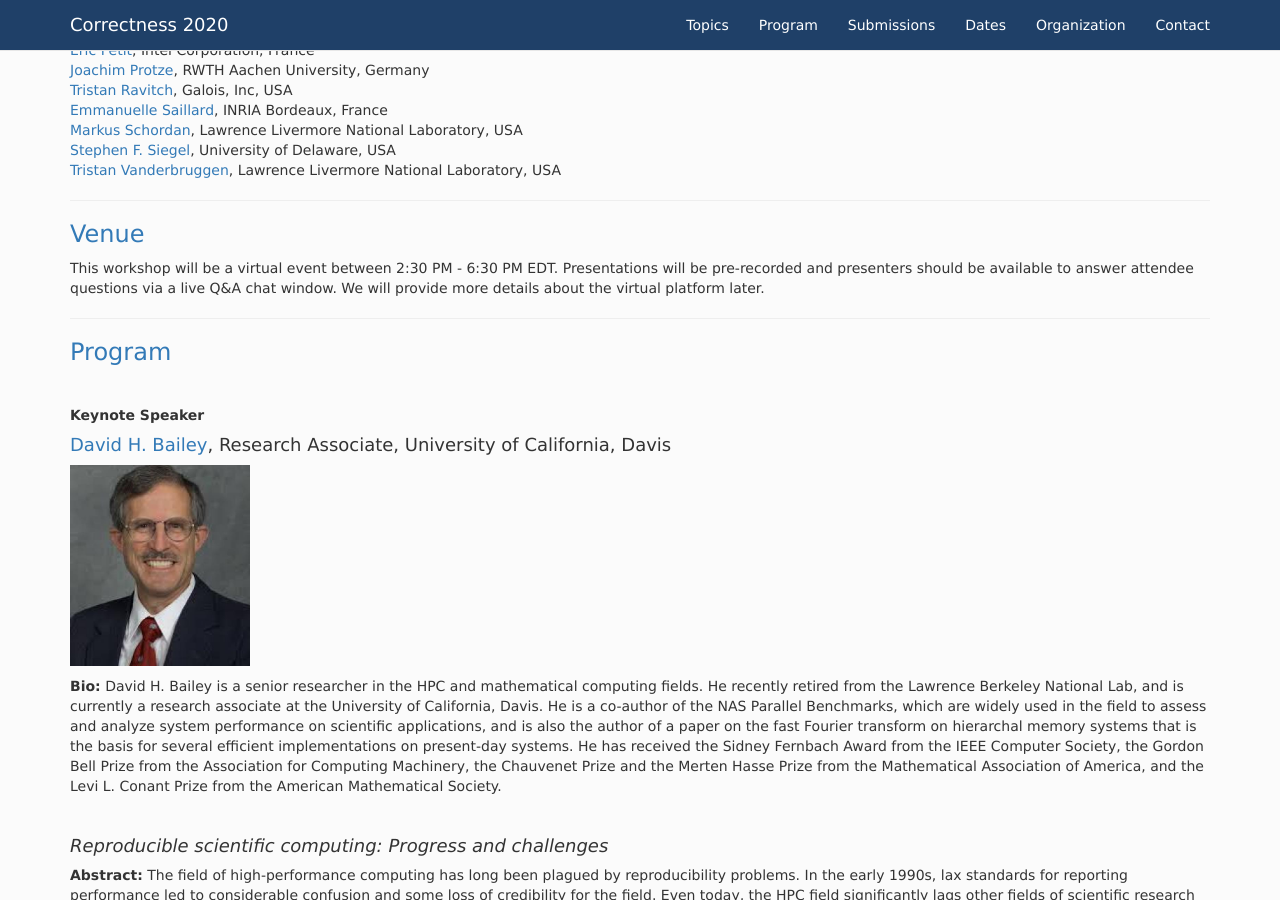
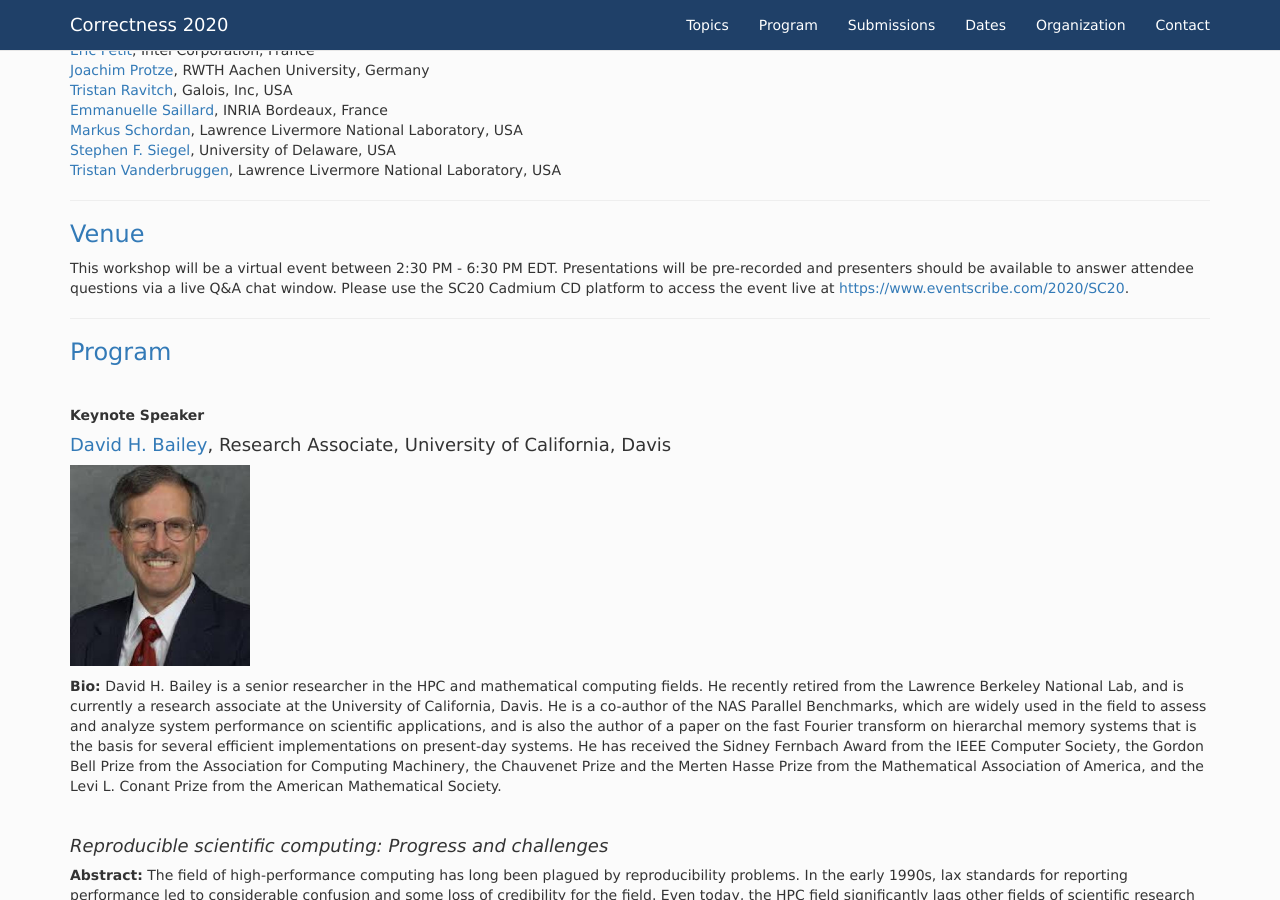
Before and after one commit to correctness-workshop/2020, a Jekyll site: the page built from index.md, in a window 1280 px wide and 900 px high, scrolled down 2504 px. Built offline with Jekyll 4.4.1, drawn with Linux system fonts in a browser that asks for light colours; nearby versions of some CDN libraries; the list of posts is cut into pages by our own code.

Commit message:
added link

```diff
--- a/index.md
+++ b/index.md
@@ -125,7 +125,7 @@ All time zones are AOE.
 ---
 ### <a class="anchor" name="venue">Venue</a>
 
-This workshop will be a virtual event between 2:30 PM - 6:30 PM EDT. Presentations will be pre-recorded and presenters should be available to answer attendee questions via a live Q&A chat window. We will provide more details about the virtual platform later.
+This workshop will be a virtual event between 2:30 PM - 6:30 PM EDT. Presentations will be pre-recorded and presenters should be available to answer attendee questions via a live Q&A chat window. Please use the SC20 Cadmium CD platform to access the event live at [https://www.eventscribe.com/2020/SC20](https://www.eventscribe.com/2020/SC20).
 
 ---
 ### <a class="anchor" name="program">Program</a>
```
